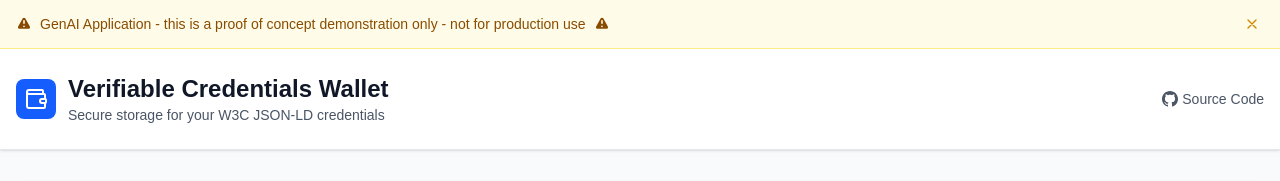
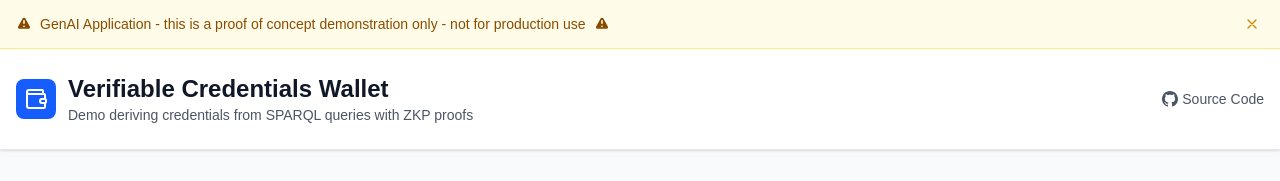
Before and after one commit to jeswr/sparql-proof-demo, a Next.js app: page / in a window 1280 px wide. Shown: the top 181 px of the page. Built offline with nearby package versions, Linux system fonts and the light colour scheme.

Commit message:
chore: update description

```diff
--- a/src/components/WalletHeader.tsx
+++ b/src/components/WalletHeader.tsx
@@ -14,7 +14,7 @@ export function WalletHeader() {
                 Verifiable Credentials Wallet
               </h1>
               <p className="text-sm text-gray-600 dark:text-gray-400">
-                Secure storage for your W3C JSON-LD credentials
+                Demo deriving credentials from SPARQL queries with ZKP proofs
               </p>
             </div>
           </div>
```
